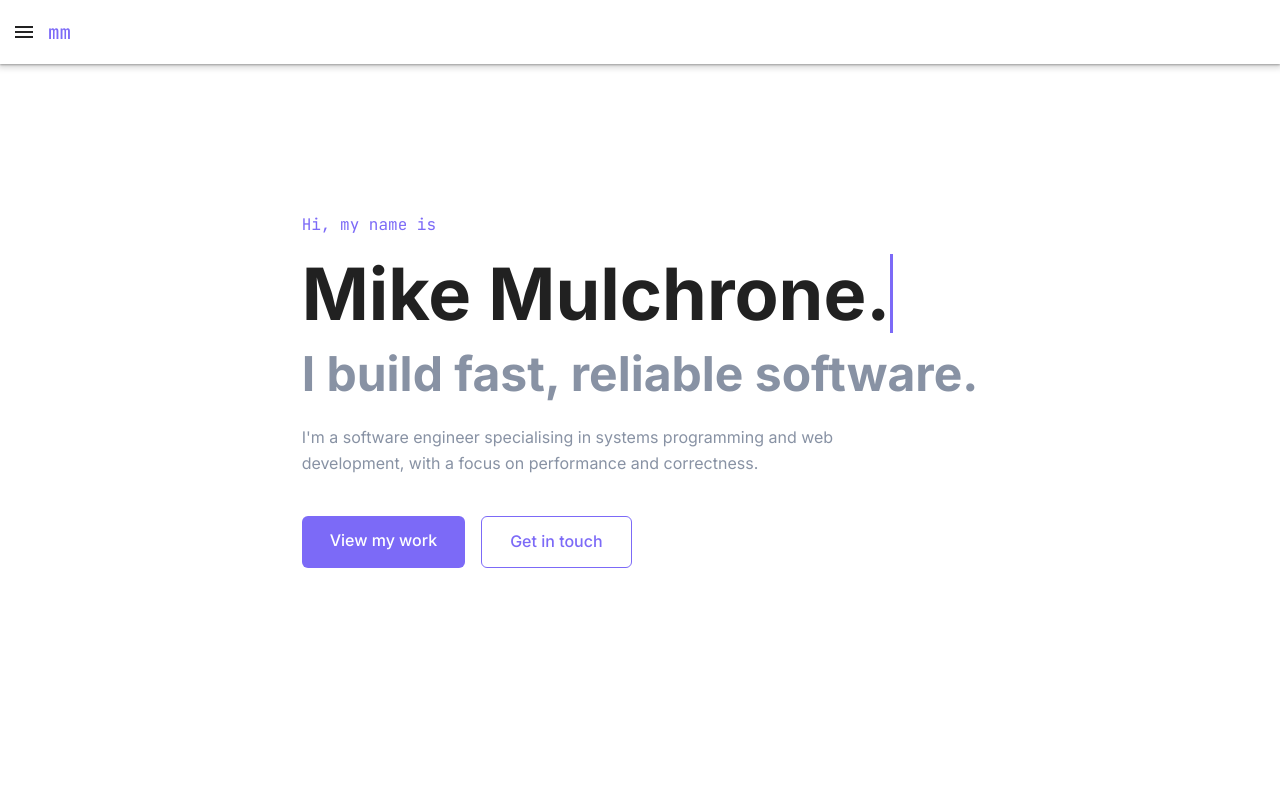
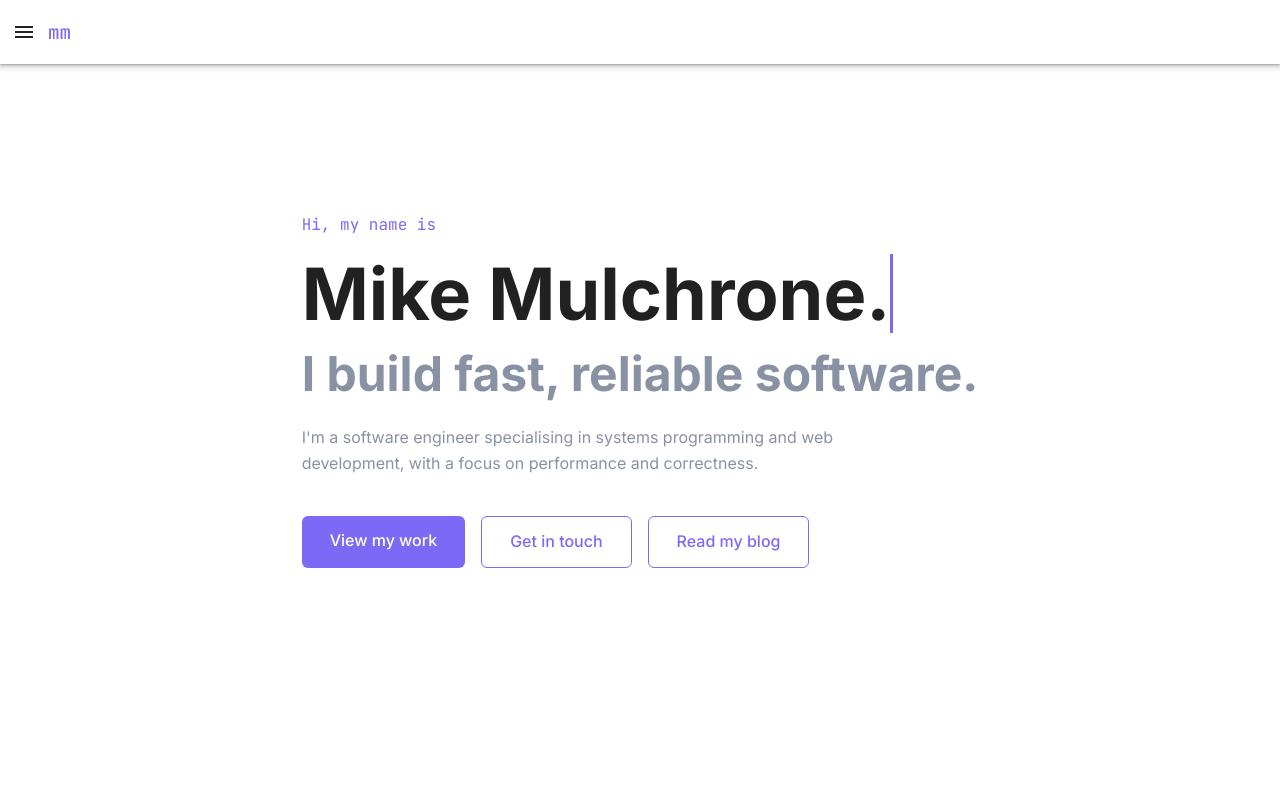
Before and after one commit to WingZer0o/mtmulch.com, a Vue app in the folder frontend/: page / in a window 1280 px wide. Shown: the top 800 px of the page. Built offline with nearby package versions, Linux system fonts and the light colour scheme.

Commit message:
add blog button

```diff
--- a/frontend/src/pages/home/components/Hero.vue
+++ b/frontend/src/pages/home/components/Hero.vue
@@ -11,12 +11,14 @@
       <div class="actions">
         <a href="#projects" class="btn-primary">View my work</a>
         <a href="#contact" class="btn-ghost">Get in touch</a>
+        <RouterLink to="/blog" class="btn-ghost">Read my blog</RouterLink>
       </div>
     </div>
   </section>
 </template>
 
 <script setup>
+import { RouterLink } from 'vue-router'
 </script>
 
 <style scoped>
```
